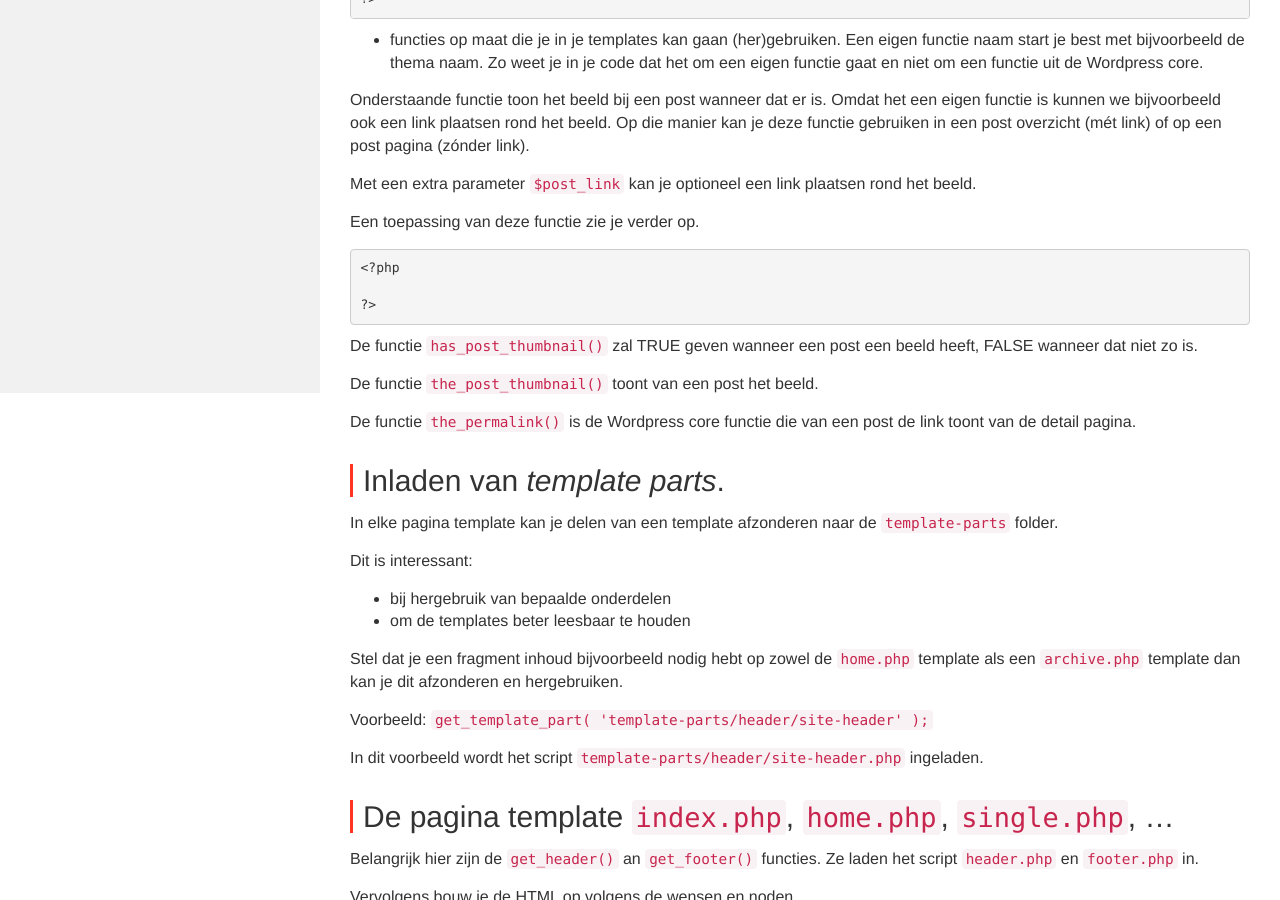
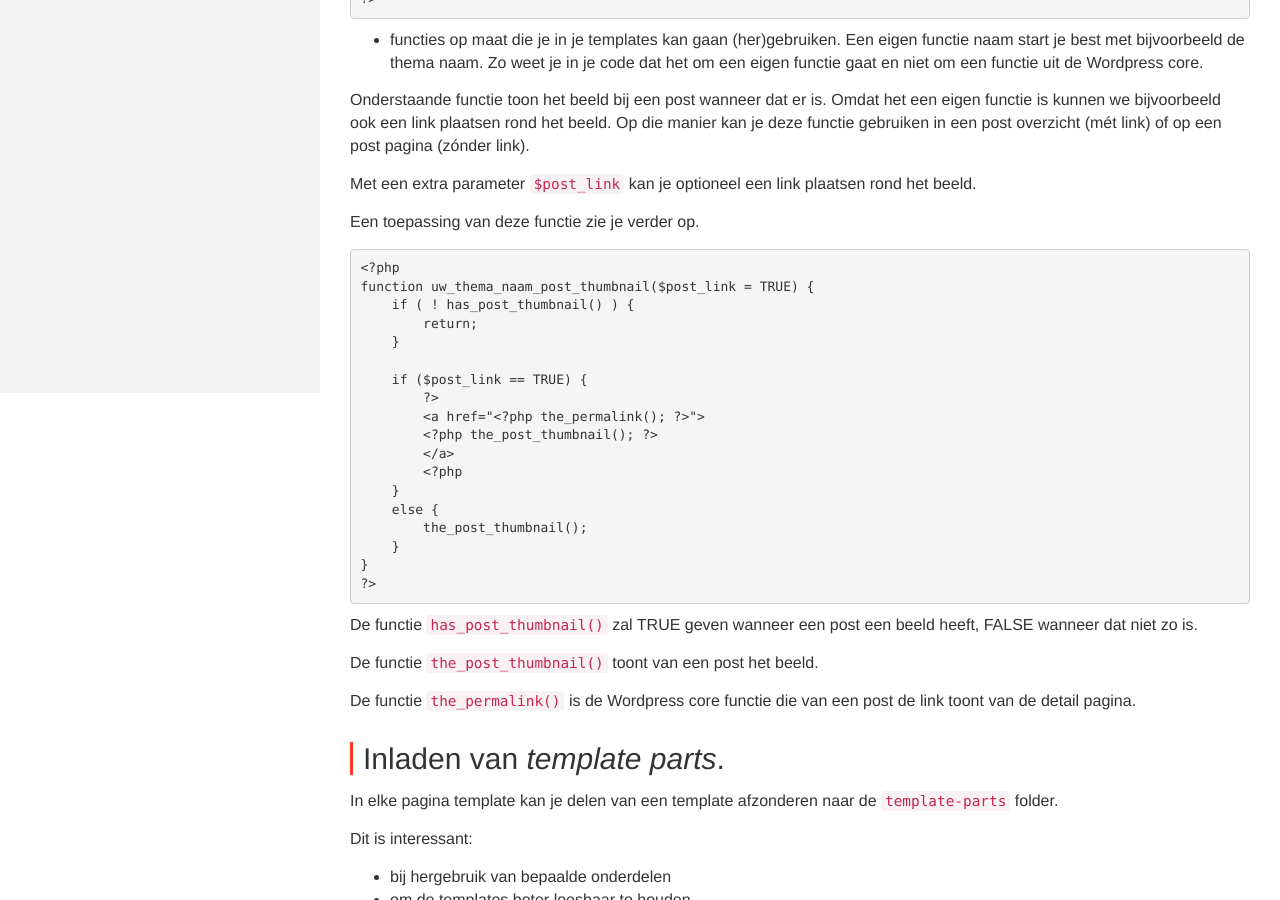
Before and after one commit to Syntra-Brussel/dynamische-webtechnieken, a Jekyll site: the page built from wordpress/thema-van-nul.md, in a window 1280 px wide and 900 px high, scrolled down 1107 px. Built offline with Jekyll 4.4.1, drawn with Linux system fonts in a browser that asks for light colours; nearby versions of some CDN libraries; a script that is not in the unit is left out.

Commit message:
Update thema-van-nul.md

```diff
--- a/wordpress/thema-van-nul.md
+++ b/wordpress/thema-van-nul.md
@@ -74,7 +74,22 @@ Een toepassing van deze functie zie je verder op.
 
 <pre>
 &lt;?php
+function uw_thema_naam_post_thumbnail($post_link = TRUE) {
+    if ( ! has_post_thumbnail() ) {
+        return;
+    }
 
+    if ($post_link == TRUE) {
+        ?&gt;
+        &lt;a href="&lt;?php the_permalink(); ?&gt;"&gt;
+        &lt;?php the_post_thumbnail(); ?&gt;
+        &lt;/a&gt;
+        &lt;?php
+    }
+    else {
+        the_post_thumbnail();
+    }
+}
 ?&gt;
 </pre>
 
```
